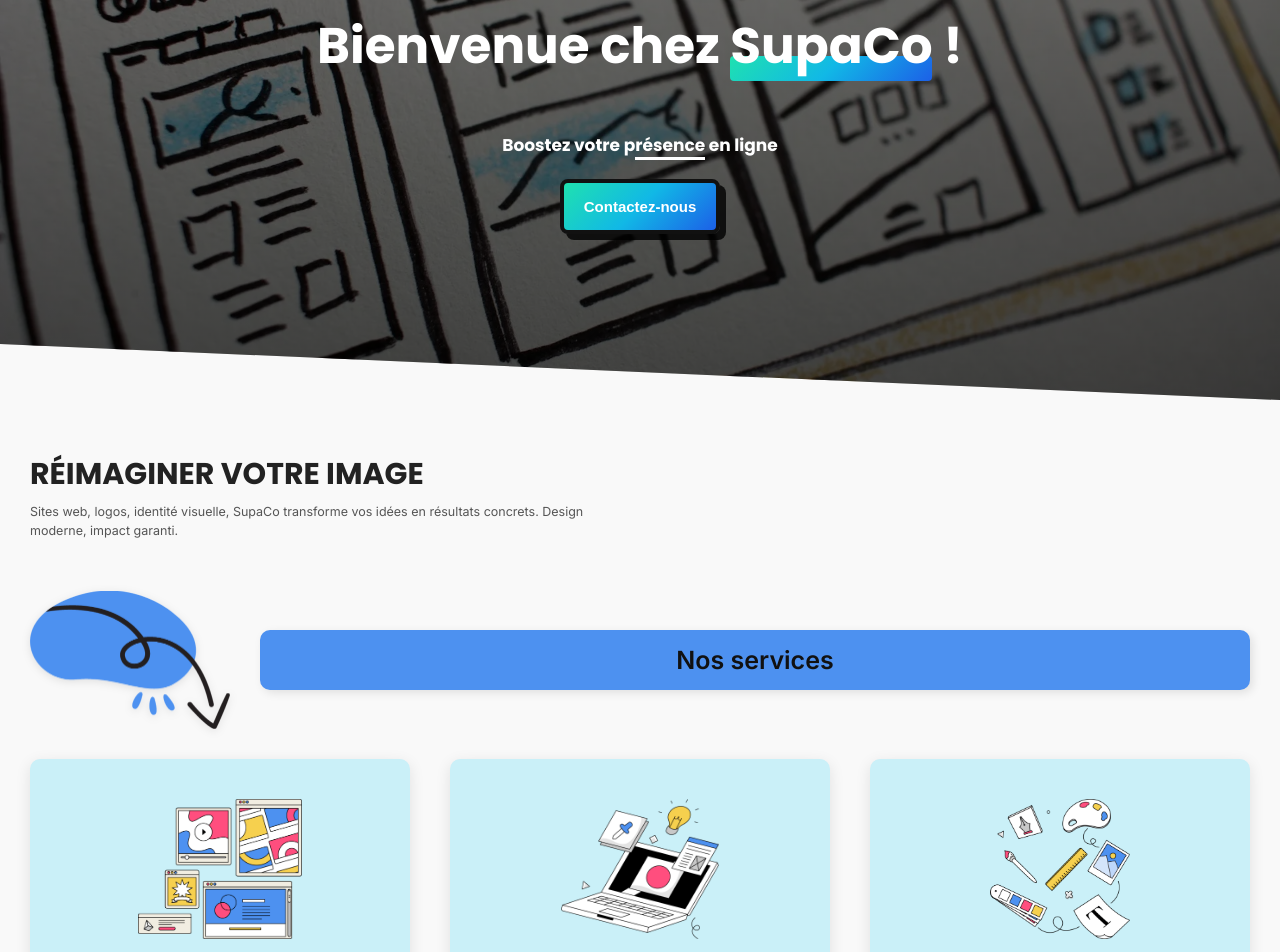
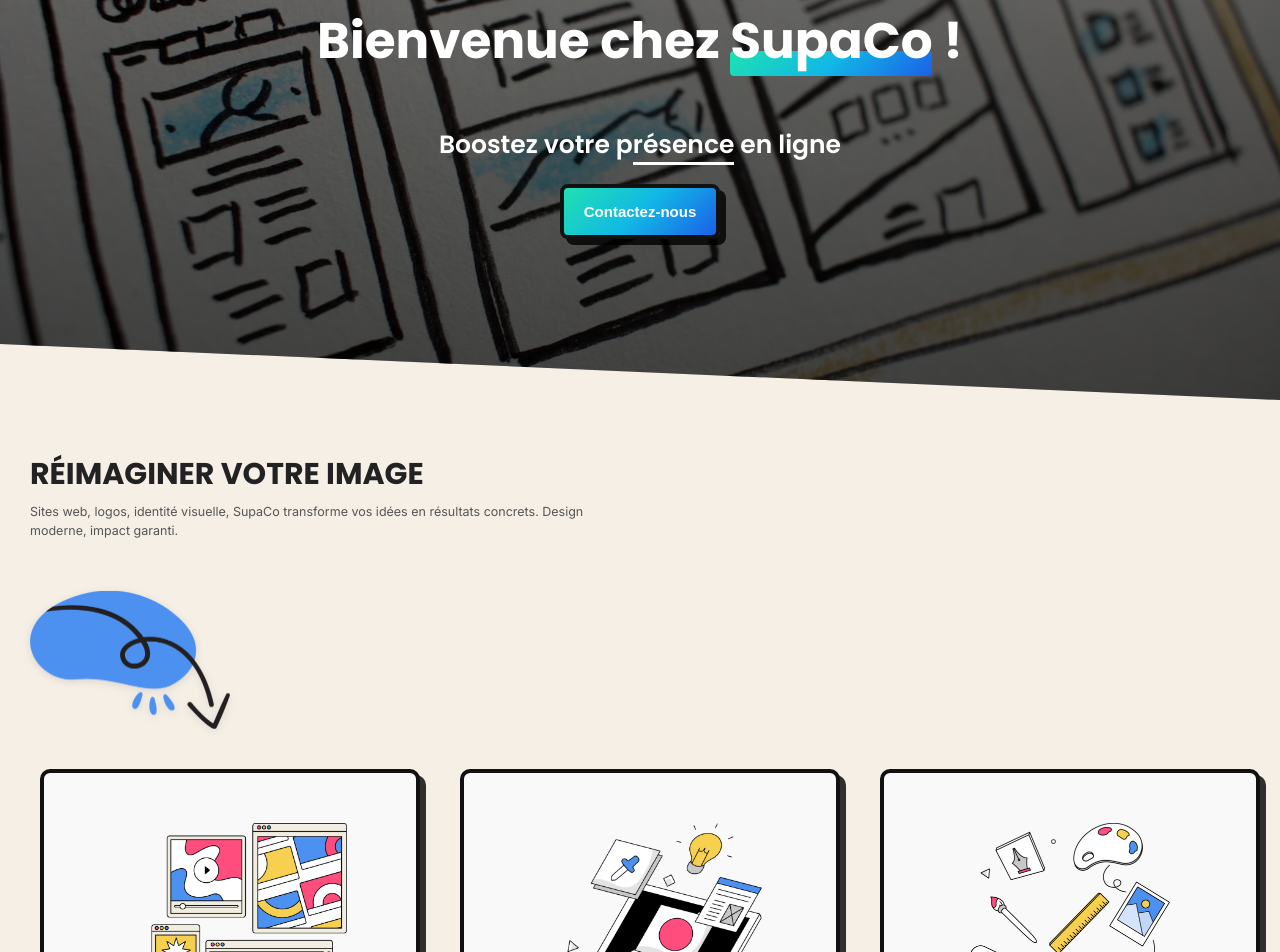
Before and after one commit to SupaKd/su-ado, a React (Vite) app: page / in a window 1280 px wide. Shown: the part 160-1112 px from the top of the page. Built offline with nearby package versions, Linux system fonts and the light colour scheme.

Commit message:
Mon message de mise à jour

```diff
--- a/src/assets/scss/_layout.scss
+++ b/src/assets/scss/_layout.scss
@@ -39,7 +39,6 @@
       }
     }
 
-
     .header__nav {
       // ...
       a {
@@ -68,7 +67,6 @@
         }
       }
     }
-
   }
 
   .logo_mobile {
@@ -117,7 +115,6 @@
       color: $primary-color;
     }
   }
-
 
   .header__nav {
     @include flex-center;
@@ -242,9 +239,9 @@
   }
   .footer__bottom {
     text-align: center;
-    border-top: 1px solid #eee;
     padding-top: 2rem;
-    margin-top: 2rem;
+    margin-top: 5rem;
+    border-top: solid 2px #111;
     font-size: $font-size-sm;
     color: $text;
   }
@@ -281,6 +278,9 @@
     textarea {
       min-height: 120px;
       resize: vertical;
+      border: solid 2px #111;
+      border-radius: $radius-md;
+      @include button-press-effect;
     }
   }
 
@@ -484,7 +484,7 @@
     .footer-credit {
       grid-column: 1 / -1;
     }
-    img{
+    img {
       width: 100%;
     }
   }
--- a/src/assets/scss/_portfolio.scss
+++ b/src/assets/scss/_portfolio.scss
@@ -27,17 +27,19 @@
   overflow: hidden;
   padding: 4rem 2rem;
   background-color: #f9faff;
-  // un fond clair subtil pour plus de douceur
-
+  border-bottom: solid 5px #111;
   &::before {
-    content: '';
+    content: "";
     position: absolute;
     top: -50%;
     left: -50%;
     width: 200%;
     height: 200%;
-    background:
-      radial-gradient(circle at 30% 30%, $primary-color 0%, transparent 50%),
+    background: radial-gradient(
+        circle at 30% 30%,
+        $primary-color 0%,
+        transparent 50%
+      ),
       radial-gradient(circle at 70% 70%, $secondary-color 0%, transparent 50%);
     animation: moveGradient 15s infinite linear;
     z-index: 0;
@@ -77,13 +79,9 @@
       background: #fff;
       border: 4px solid $shadow-strong;
       border-radius: $radius-md;
-      box-shadow:
-        4px 4px 0 $shadow-strong,
-        8px 8px 15px $shadow-light;
+      box-shadow: 4px 4px 0 $shadow-strong, 8px 8px 15px $shadow-light;
       overflow: hidden;
-      transition:
-        border-radius $transition-fast,
-        box-shadow $transition-fast,
+      transition: border-radius $transition-fast, box-shadow $transition-fast,
         transform $transition-fast;
       text-align: center;
       cursor: pointer;
@@ -96,18 +94,14 @@
       &:hover,
       &:focus-visible {
         border-radius: $radius-lg;
-        box-shadow:
-          6px 6px 0 $shadow-strong,
-          14px 14px 30px rgba(0, 0, 0, 0.25);
+        box-shadow: 6px 6px 0 $shadow-strong, 14px 14px 30px rgba(0, 0, 0, 0.25);
         transform: translateY(-4px);
         outline: none;
       }
 
       &:active {
         transform: translate(2px, 2px);
-        box-shadow:
-          2px 2px 0 $shadow-strong,
-          6px 6px 10px rgba(0, 0, 0, 0.15);
+        box-shadow: 2px 2px 0 $shadow-strong, 6px 6px 10px rgba(0, 0, 0, 0.15);
       }
 
       img {
@@ -147,7 +141,7 @@
         a {
           display: inline-block;
           background: transparent;
-          color: $primary-color;
+          color: #111;
           padding: 1rem 1.8rem;
           margin: 1rem auto 0;
           font-size: 1.3rem;
@@ -156,12 +150,9 @@
           border: 4px solid $shadow-strong;
           border-radius: $radius-md;
           box-shadow: 4px 4px 0 $shadow-strong;
-          transition:
-            border-radius $transition-fast,
-            box-shadow $transition-fast,
-            color $transition-fast,
-            background-color $transition-fast,
-            transform $transition-fast;
+          transition: border-radius $transition-fast,
+            box-shadow $transition-fast, color $transition-fast,
+            background-color $transition-fast, transform $transition-fast;
 
           &:hover,
           &:focus-visible {
--- a/src/assets/scss/base/_base.scss
+++ b/src/assets/scss/base/_base.scss
@@ -16,7 +16,7 @@
 
 body {
   font-family: 'Inter', sans-serif;
-  background-color: #f9f9f9;
+  background-color: #F5EFE6;
   font-size: 1.6rem;
   line-height: 1.6;
 }
--- a/src/assets/scss/home/_hero.scss
+++ b/src/assets/scss/home/_hero.scss
@@ -114,7 +114,7 @@
     }
 
     p {
-      font-size: $font-size-md;
+      font-size: $font-size-lg;
       max-width: 500px;
     }
 
@@ -139,10 +139,9 @@
       font-size: 5rem;
       max-width: 900px;
     }
-
-    p {
-      font-size: $font-size-lg;
-      max-width: 700px;
+    h2{
+      font-size: 2.5rem;
+      font-weight: 600;
     }
 
     button {
--- a/src/assets/scss/home/_service.scss
+++ b/src/assets/scss/home/_service.scss
@@ -1,6 +1,5 @@
 .services {
   padding: 2rem 1rem;
-  background-color: #f9f9f9;
 
   .pre {
     margin: 2rem 0;
@@ -40,12 +39,15 @@
       text-align: center;
       font-size: 1.6rem;
       font-weight: 600;
-      color: #111;
-      background-color: #caf0f8; // un bleu clair doux
+      border: 2px solid #111;
       padding: 1rem 2rem;
-      border-radius: 1rem;
-      box-shadow: 3px 3px 10px rgba(0, 0, 0, 0.1);
       user-select: none;
+      font-size: 2rem;
+      font-weight: 700;
+      color: #222;
+      margin-bottom: 0.5rem;
+      border-radius: 1rem 8rem 2rem 8rem;
+      background-color: #eee;
     }
 
     @media screen and (min-width: 768px) {
@@ -57,8 +59,7 @@
       }
 
       p {
-        font-size: 2.5rem;
-        background-color: #4D91F0; // un bleu un peu plus marqué
+        display: none;
       }
     }
   }
@@ -81,18 +82,22 @@
 
 .service-card {
   flex: 0 0 260px;
-  background-color: #caf0f8;
+  padding: 1rem;
+  margin: 1rem;
+  background-color: #f9f9f9;
   border-radius: 1rem;
+  border: solid 4px #111;
   overflow: hidden;
   cursor: pointer;
   box-shadow: 0 4px 15px rgba(0, 0, 0, 0.1);
   transition: transform 0.3s ease, box-shadow 0.3s ease;
+  @include button-press-effect;
 
   &:hover,
   &:focus-visible {
-    transform: translateY(-8px);
-    box-shadow: 0 10px 25px rgba(0, 0, 0, 0.15);
-    outline: none;
+    border-radius: $radius-lg;
+    box-shadow: 8px 8px 0 rgba(0, 0, 0, 1);
+    transform: translateY(-2px);
   }
 
   img {
@@ -197,14 +202,13 @@
     cursor: pointer;
     transition: background-color 0.3s ease, color 0.3s ease,
       box-shadow 0.3s ease;
+    @include button-press-effect;
 
     &:hover,
     &:focus-visible {
-      background-color: #023047;
-      color: #fff;
-      box-shadow: 0 6px 20px rgba(2, 48, 71, 0.6);
-      outline: none;
-      transform: translateY(-3px);
+      border-radius: $radius-lg;
+      box-shadow: 8px 8px 0 rgba(0, 0, 0, 1);
+      transform: translateY(-2px);
     }
   }
 }
@@ -236,7 +240,7 @@
   margin: 1.5rem 0;
 
   .slider-btn {
-    background-color: #fff;
+    background-color: #F5EFE6;
     border: 2px solid #023047;
     color: #023047;
     padding: 1rem 1.2rem;
@@ -249,14 +253,7 @@
     justify-content: center;
     transition: background-color 0.25s ease, color 0.25s ease,
       transform 0.25s ease;
-
-    &:hover,
-    &:focus-visible {
-      background-color: #023047;
-      color: #fff;
-      transform: scale(1.15);
-      outline: none;
-    }
+      @include button-press-effect;
   }
 }
 
@@ -311,8 +308,9 @@
   .service-card {
     flex: none; // Annule le flex-grow/shrink
     width: 100%; // Chaque carte remplit sa colonne
+
     img {
-      height: 140px;
+      height: 200px;
       margin-top: 4rem;
     }
 
--- a/src/pages/Portfolio.jsx
+++ b/src/pages/Portfolio.jsx
@@ -41,10 +41,10 @@
     },
     {
       id: 3,
-      title: "Yojeme",
-      description: "Projet pour un site vitrine d'une association",
-      img: "/logo-yojeme.webp",
-      link: "#",
+      title: "2onBini",
+      description: "Projet pour un site e-commerce",
+      img: "/2onbini.webp",
+      link: "https://konbini-es6ba694k-supakds-projects.vercel.app",
     },
   ];
 
--- a/src/pages/home/Home.jsx
+++ b/src/pages/home/Home.jsx
@@ -31,9 +31,6 @@
         <Question />
       </ScrollRevealWrapper>
 
-      <ScrollRevealWrapper delay={0.5}>
-        <LogoSlider />
-      </ScrollRevealWrapper>
     </main>
   );
 }
--- a/src/pages/home/Service.jsx
+++ b/src/pages/home/Service.jsx
@@ -50,7 +50,7 @@
 
       <div className="serv">
         <img src="deco.webp" alt="deco" />
-        <p>Nos services</p>
+        <p>SERVICES</p>
       </div>
 
       {/* Slider */}
```
Lines whose indentation alone changed are shown as unchanged.
